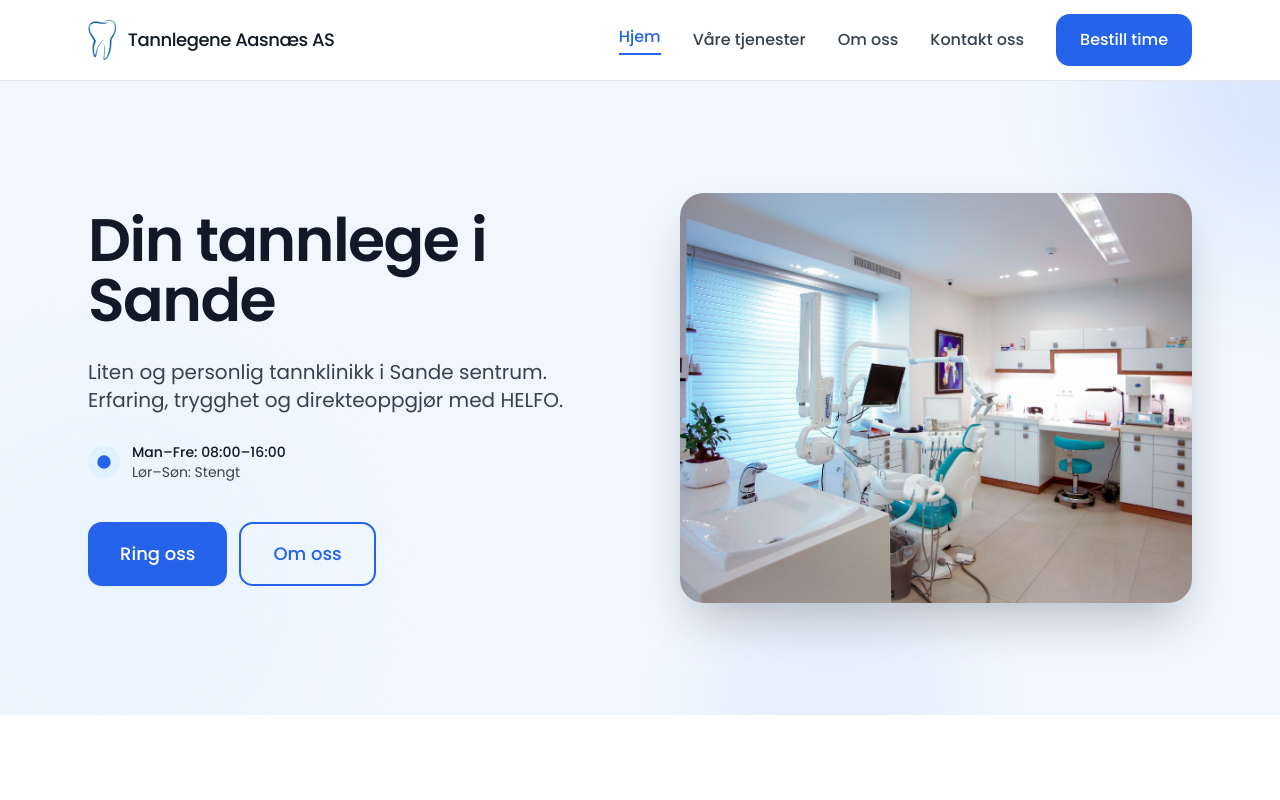
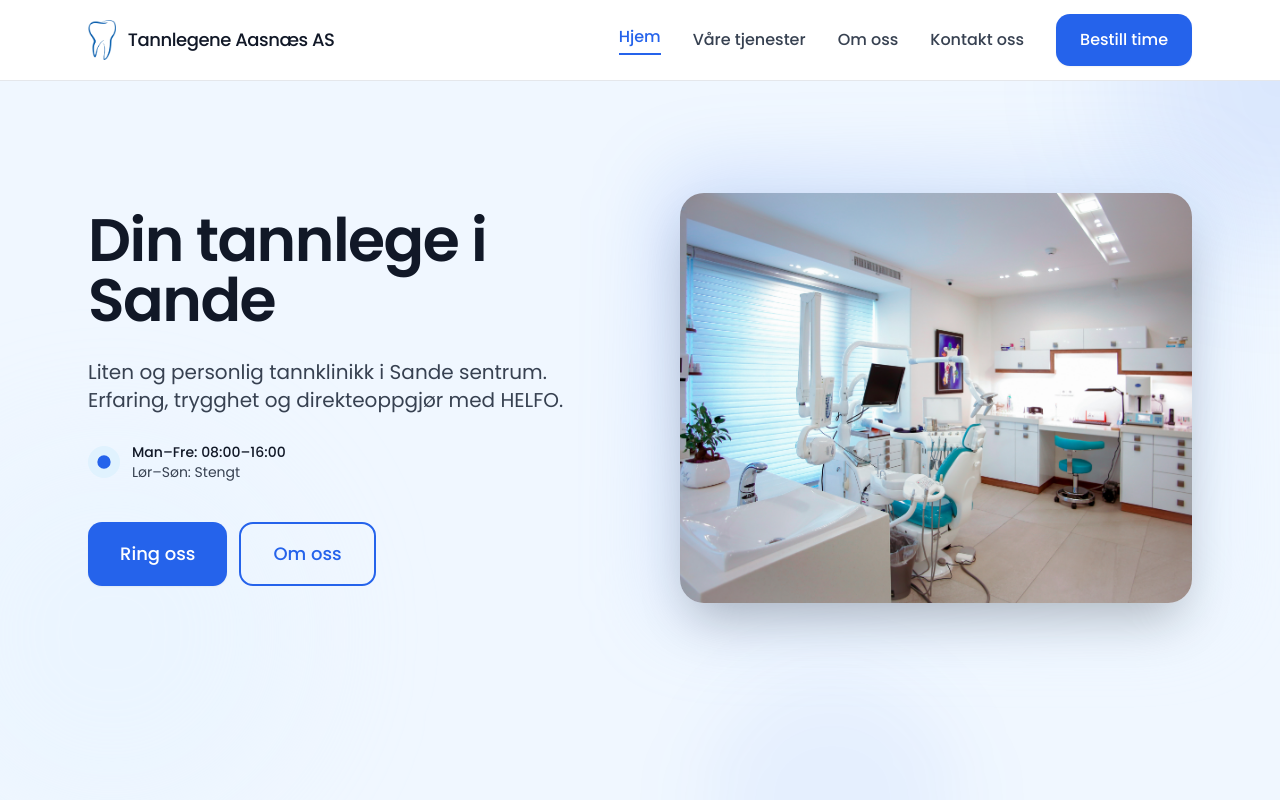
Before and after one commit to fredriksha/tannlegene-aasnaes, a Next.js app: page / in a window 1280 px wide. Shown: the top 800 px of the page. Built offline with nearby package versions, Linux system fonts and the light colour scheme.

Commit message:
Oppdatert profilbilder etc

```diff
--- a/components/Hero.tsx
+++ b/components/Hero.tsx
@@ -23,7 +23,7 @@ export function Hero({
   imageSrc?: string
 }) {
   return (
-    <section className="relative py-16 md:py-24 lg:py-28 bg-dental overflow-hidden">
+    <section className="relative py-16 md:py-24 lg:py-28 bg-dental overflow-hidden min-h-[calc(100svh-5rem)]">
       {/* Dekorative bakgrunnselementer */}
       <div className="absolute inset-0 overflow-hidden pointer-events-none">
         <div className="absolute -top-40 -right-40 w-80 h-80 bg-blue/10 rounded-full blur-3xl"></div>
@@ -73,6 +73,8 @@ export function Hero({
           {/* Høyre side: Avrundet bilde med dekorative elementer */}
           {imageSrc && (
             <div className="relative w-full max-w-xl mx-auto md:mx-0">
+              {/* Svak gradient bak bildet */}
+              <div className="absolute -inset-4 -z-10 rounded-[2rem] bg-gradient-to-br from-blue/20 to-blueLight/40 blur-2xl" />
               <div className="relative w-full aspect-[4/3] md:aspect-[5/4] overflow-hidden rounded-[1.5rem] shadow-2xl">
                 <Image
                   src={imageSrc}
```
